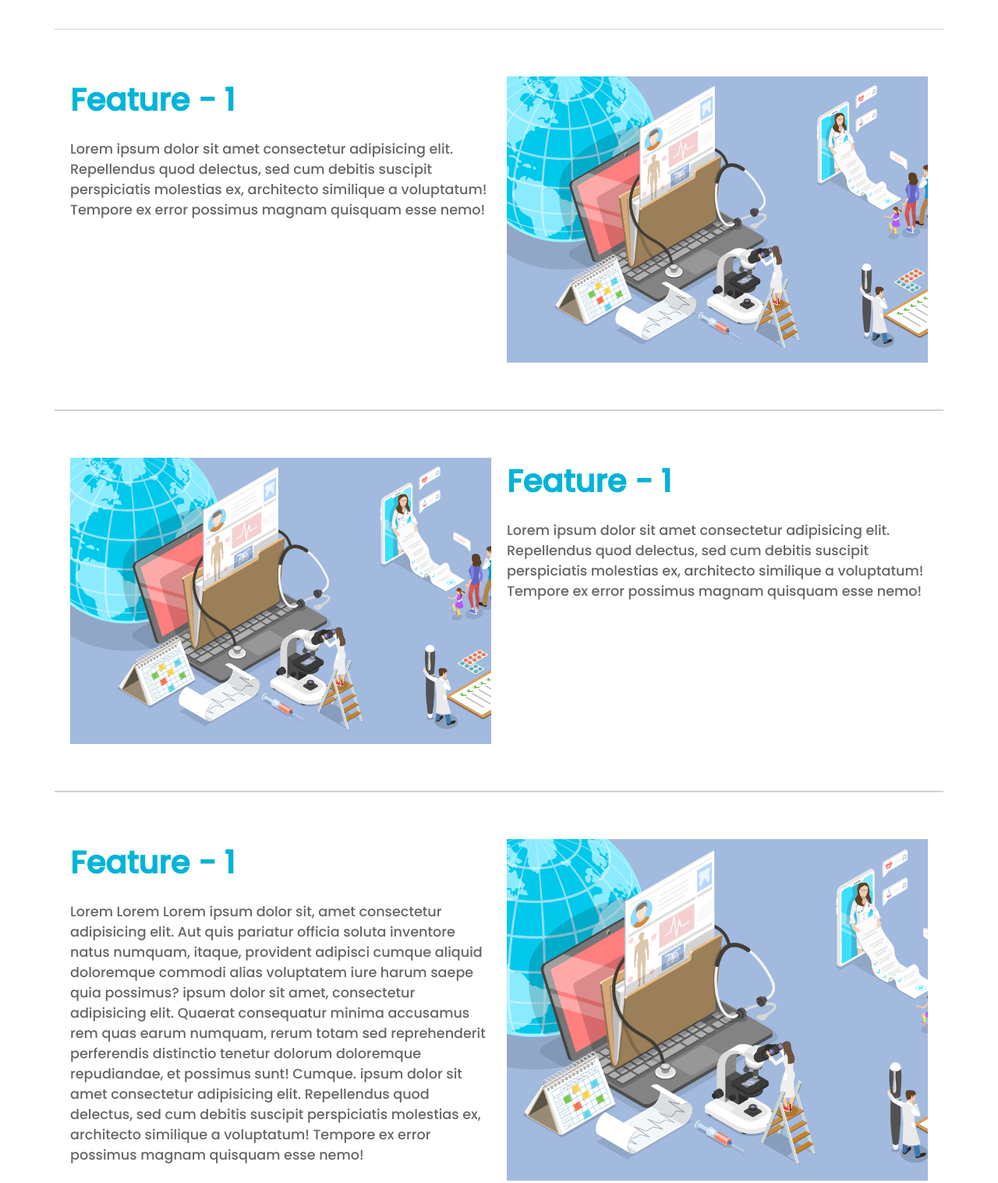
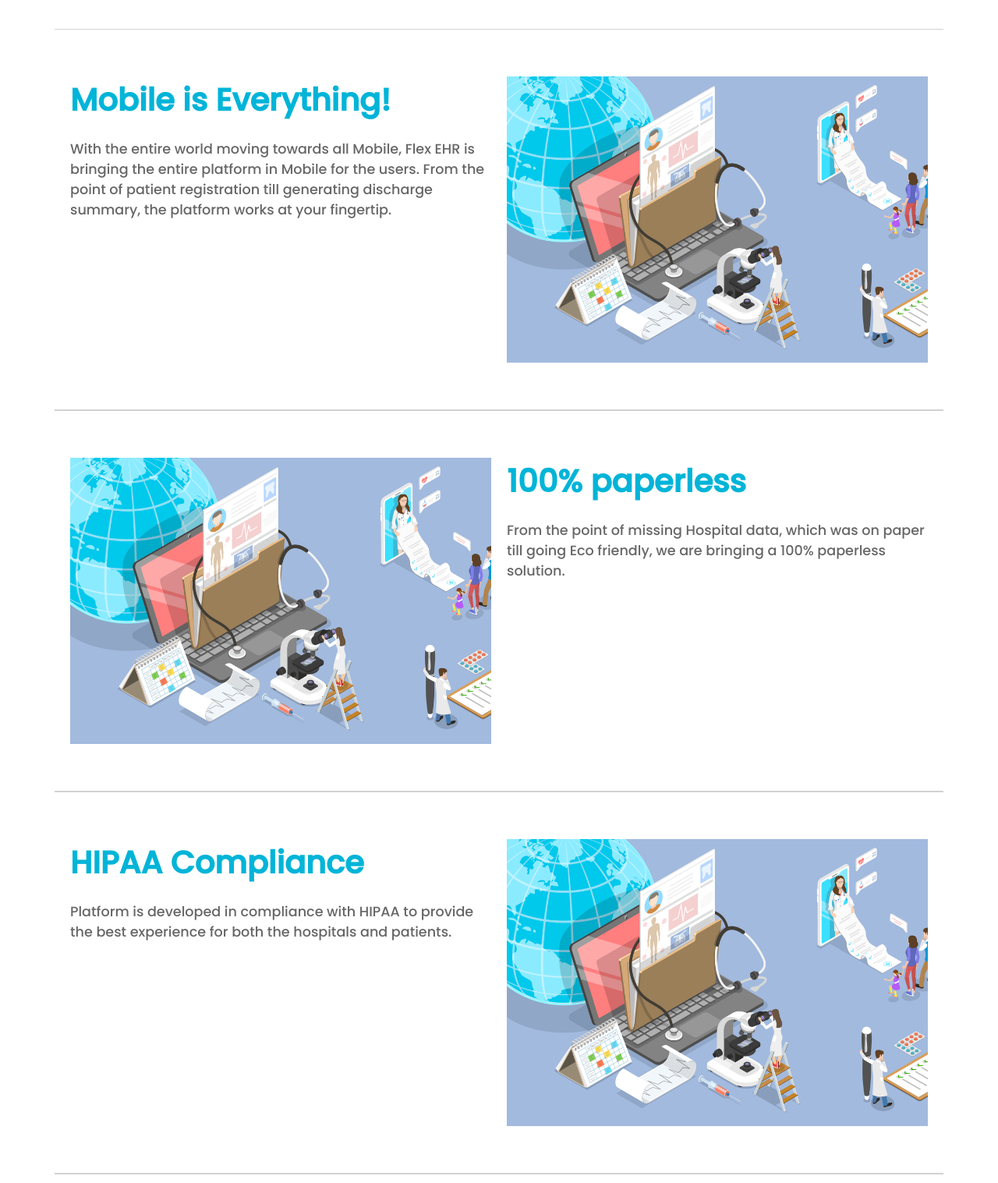
Before and after one commit to smartwt2020/flex-EHR-website, a plain HTML site: page product/index.html in a window 1280 px wide. Shown: the part 391-1908 px from the top of the page at 78% size. Drawn offline with Linux system fonts and the light colour scheme.

Commit message:
Product Content

```diff
--- a/product/index.html
+++ b/product/index.html
@@ -46,8 +46,8 @@
         <article class="features-list">
             <section class="feature">
                 <div class="feature-name">
-                    <h2>Feature - 1</h2>
-                    <p>Lorem ipsum dolor sit amet consectetur adipisicing elit. Repellendus quod delectus, sed cum debitis suscipit perspiciatis molestias ex, architecto similique a voluptatum! Tempore ex error possimus magnam quisquam esse nemo!</p>
+                    <h2>Mobile is Everything!</h2>
+                    <p>With the entire world moving towards all Mobile, Flex EHR is bringing the entire platform in Mobile for the users. From the point of patient registration till generating discharge summary, the platform works at your fingertip.</p>
                 </div>
                 <div class="feature-image">
                     <img src="/assets/feature-1.png" alt="">
@@ -55,8 +55,8 @@
             </section>
             <section class="feature">
                 <div class="feature-name">
-                    <h2>Feature - 1</h2>
-                    <p>Lorem ipsum dolor sit amet consectetur adipisicing elit. Repellendus quod delectus, sed cum debitis suscipit perspiciatis molestias ex, architecto similique a voluptatum! Tempore ex error possimus magnam quisquam esse nemo!</p>
+                    <h2>100% paperless</h2>
+                    <p>From the point of missing Hospital data, which was on paper till going Eco friendly, we are bringing a 100% paperless solution.</p>
                 </div>
                 <div class="feature-image">
                     <img src="/assets/feature-1.png" alt="">
@@ -64,8 +64,8 @@
             </section>
             <section class="feature">
                 <div class="feature-name">
-                    <h2>Feature - 1</h2>
-                    <p>Lorem Lorem Lorem ipsum dolor sit, amet consectetur adipisicing elit. Aut quis pariatur officia soluta inventore natus numquam, itaque, provident adipisci cumque aliquid doloremque commodi alias voluptatem iure harum saepe quia possimus? ipsum dolor sit amet, consectetur adipisicing elit. Quaerat consequatur minima accusamus rem quas earum numquam, rerum totam sed reprehenderit perferendis distinctio tenetur dolorum doloremque repudiandae, et possimus sunt! Cumque. ipsum dolor sit amet consectetur adipisicing elit. Repellendus quod delectus, sed cum debitis suscipit perspiciatis molestias ex, architecto similique a voluptatum! Tempore ex error possimus magnam quisquam esse nemo!</p>
+                    <h2>HIPAA Compliance</h2>
+                    <p>Platform is developed in compliance with HIPAA to provide the best experience for both the hospitals and patients.</p>
                 </div>
                 <div class="feature-image">
                     <img src="/assets/feature-1.png" alt="">
```
